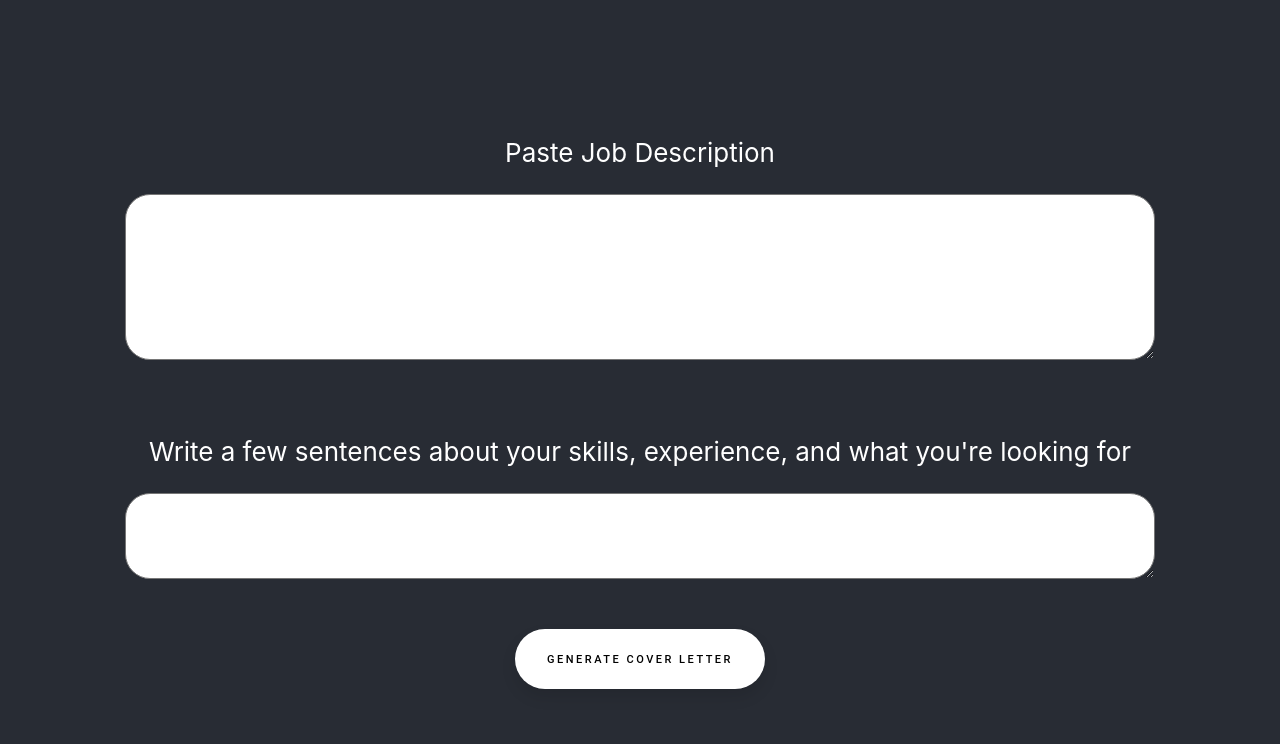
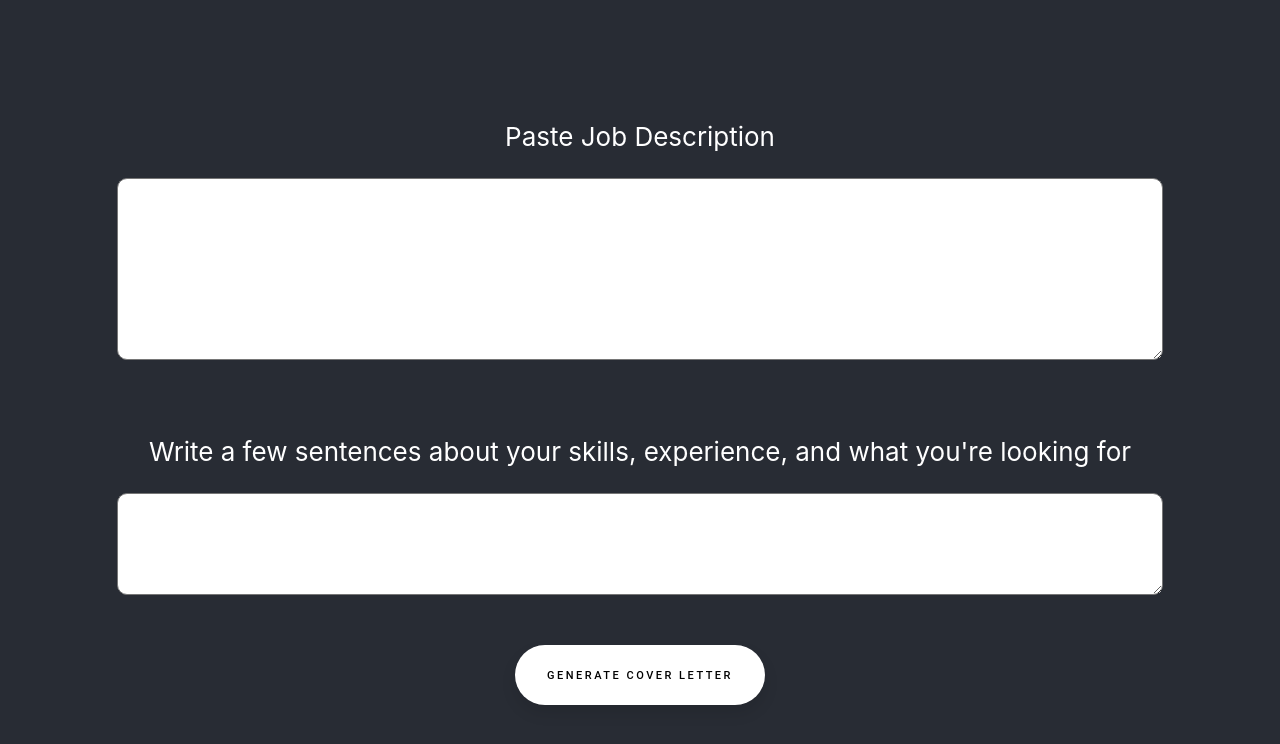
Before and after one commit to yinyang1017/instant-cover-letter, a React (Create React App) app in the folder react-clg/: page / in a window 1280 px wide. Shown: the top 744 px of the page. Built offline with nearby package versions, Linux system fonts and the light colour scheme; the HTML template or start-up script is replaced by a standard one.

Commit message:
stopping point, frontend WIP

```diff
--- a/react-clg/src/App.css
+++ b/react-clg/src/App.css
@@ -17,7 +17,8 @@
 
 textarea {
   margin-bottom: 50px;
-    border-radius: 25px;
+  border-radius: 10px;
+  padding: 10px;
 }
 .job-description {
   width: 80vw;
--- a/react-clg/src/App.tsx
+++ b/react-clg/src/App.tsx
@@ -1,19 +1,40 @@
-import React from 'react';
-import './App.css';
+import React, { useState } from "react";
+import "./App.css";
 
 function App() {
+  const [jd, setJd] = useState("");
+  const [prompt, setPrompt] = useState("");
+  const [coverLetter, setCoverLetter] = useState("");
+
+  const doTheMagic = async () => {
+    try {
+      const uri = "https://npqp27hv70.execute-api.us-east-1.amazonaws.com/sorcery";
+      const response = await fetch(uri, {
+        method: "POST",
+        body: JSON.stringify({
+          prompt: prompt,
+          jobDescription: jd,
+        })
+      });
+      // TODO: type issue with response.body
+      setCoverLetter(response.body);
+    } catch (err) {
+      console.error(err);
+    }
+  }
+
   return (
     <div className="App">
       <header className="App-header">
         <p>
           Paste Job Description
         </p>
-        <textarea className="job-description"/>
+        <textarea className="job-description" onChange={(e) => {setJd(e.target.value)}}/>
 
         <p>
           Write a few sentences about your skills, experience, and what you're looking for
         </p>
-        <textarea className="prompt"/>
+        <textarea className="prompt" onChange={(e) => {setPrompt(e.target.value)}}/>
         <button className="button accept-btn">
         Generate Cover Letter
         </button>
```
